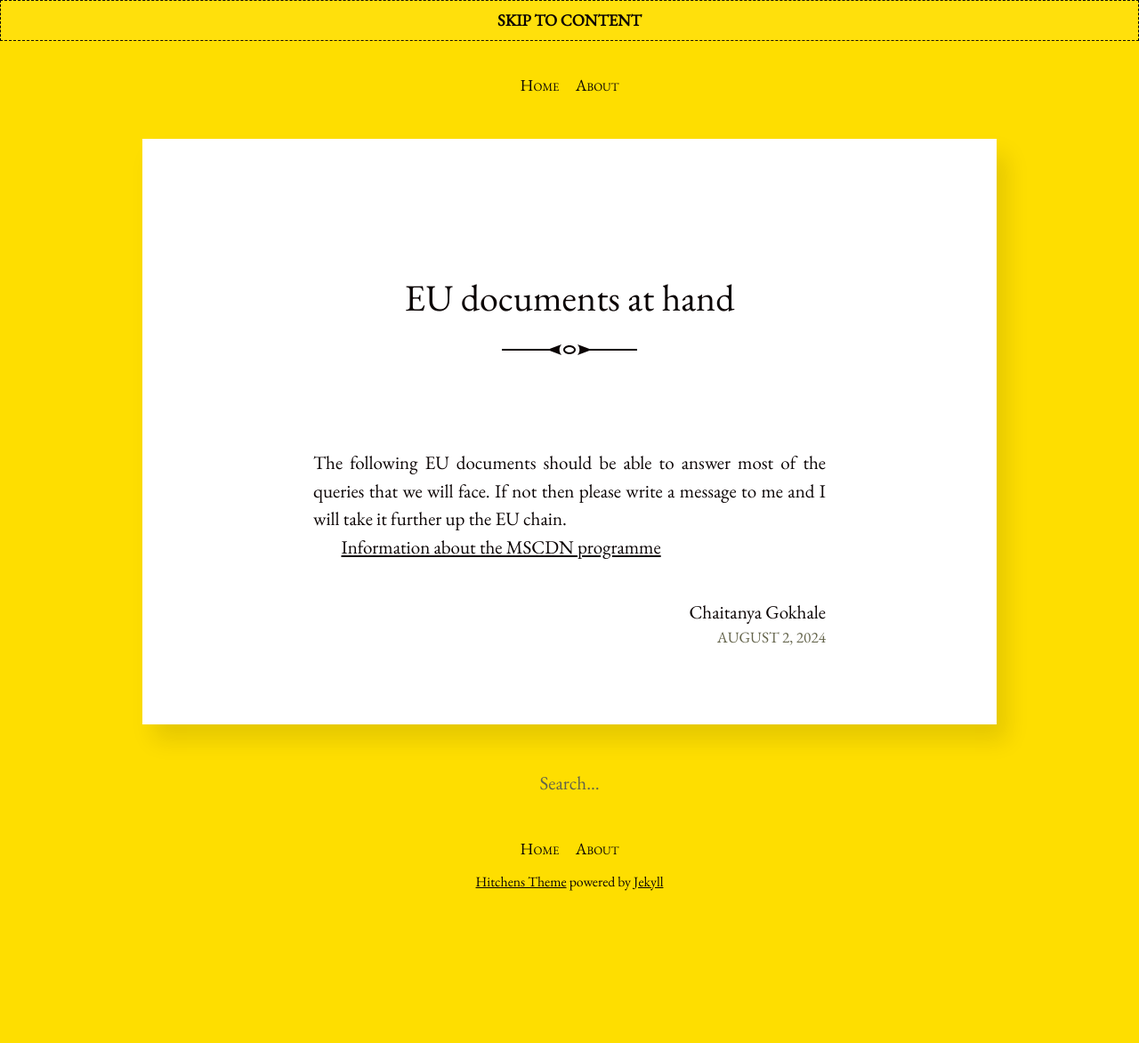
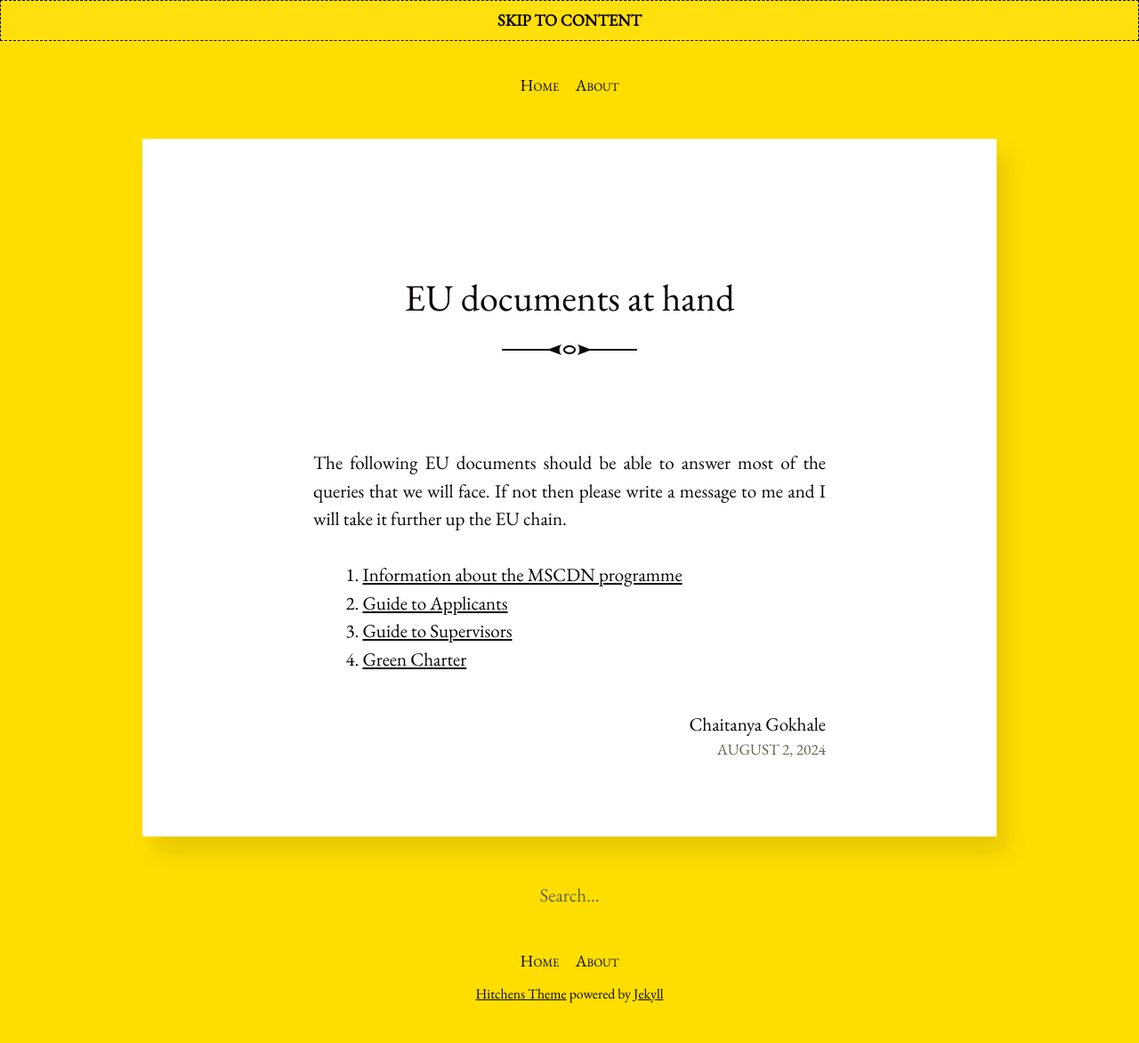
Before and after one commit to resilientEU/resilientEU.github.io, a Jekyll site: the page built from _posts/2024-08-02-EUDocuments.md, in a window 1280 px wide. Shown: the whole page at 89% size. Built offline with Jekyll 4.4.1, drawn with Linux system fonts in a browser that asks for light colours; before the commit the page ends 1046 px from its top, so only the background shows below that.

Commit message:
posts cleaned

```diff
--- a/_posts/2024-08-02-EUDocuments.md
+++ b/_posts/2024-08-02-EUDocuments.md
@@ -8,7 +8,11 @@ categories: literature
 The following EU documents should be able to answer most of the queries that we will face.
 If not then please write a message to me and I will take it further up the EU chain.
 
-<a href="{{ '/assets/documents/MSCDN-2023-2024_en.pdf' | relative_url }}">Information about the MSCDN programme</a>
+
+1. <a href="{{ '/assets/documents/MSCDN-2023-2024_en.pdf' | relative_url }}">Information about the MSCDN programme</a>
+2. <a href="{{ '/assets/documents/Guide_Applicants.pdf' | relative_url }}">Guide to Applicants</a>
+3. <a href="{{ '/assets/documents/Guidelines_Supervision.pdf' | relative_url }}">Guide to Supervisors</a>
+4. <a href="{{ '/assets/documents/Green_Charter.pdf' | relative_url }}">Green Charter</a>
 
 
 [^1]: Need to provide hyperlinks
```
Also changed, not shown: oldposts/2012-06-09-the-adventure-of-the-dying-detective.md (renamed from _posts/2012-06-09-the-adventure-of-the-dying-detective.md), oldposts/2012-07-24-the-adventure-of-the-veiled-lodger.md (renamed from _posts/2012-07-24-the-adventure-of-the-veiled-lodger.md), oldposts/2018-08-11-silver-blaze.md (renamed from _posts/2018-08-11-silver-blaze.md), oldposts/2018-08-11-the-adventure-of-charles-augustus-milverton.md (renamed from _posts/2018-08-11-the-adventure-of-charles-augustus-milverton.md), oldposts/2018-08-12-not-all-posts.md (renamed from _posts/2018-08-12-not-all-posts.md), oldposts/2018-08-12-the-adventure-of-the-priory-school.md (renamed from _posts/2018-08-12-the-adventure-of-the-priory-school.md), oldposts/2018-08-12-the-adventure-of-the-speckled-band.md (renamed from _posts/2018-08-12-the-adventure-of-the-speckled-band.md), 1 other file.
